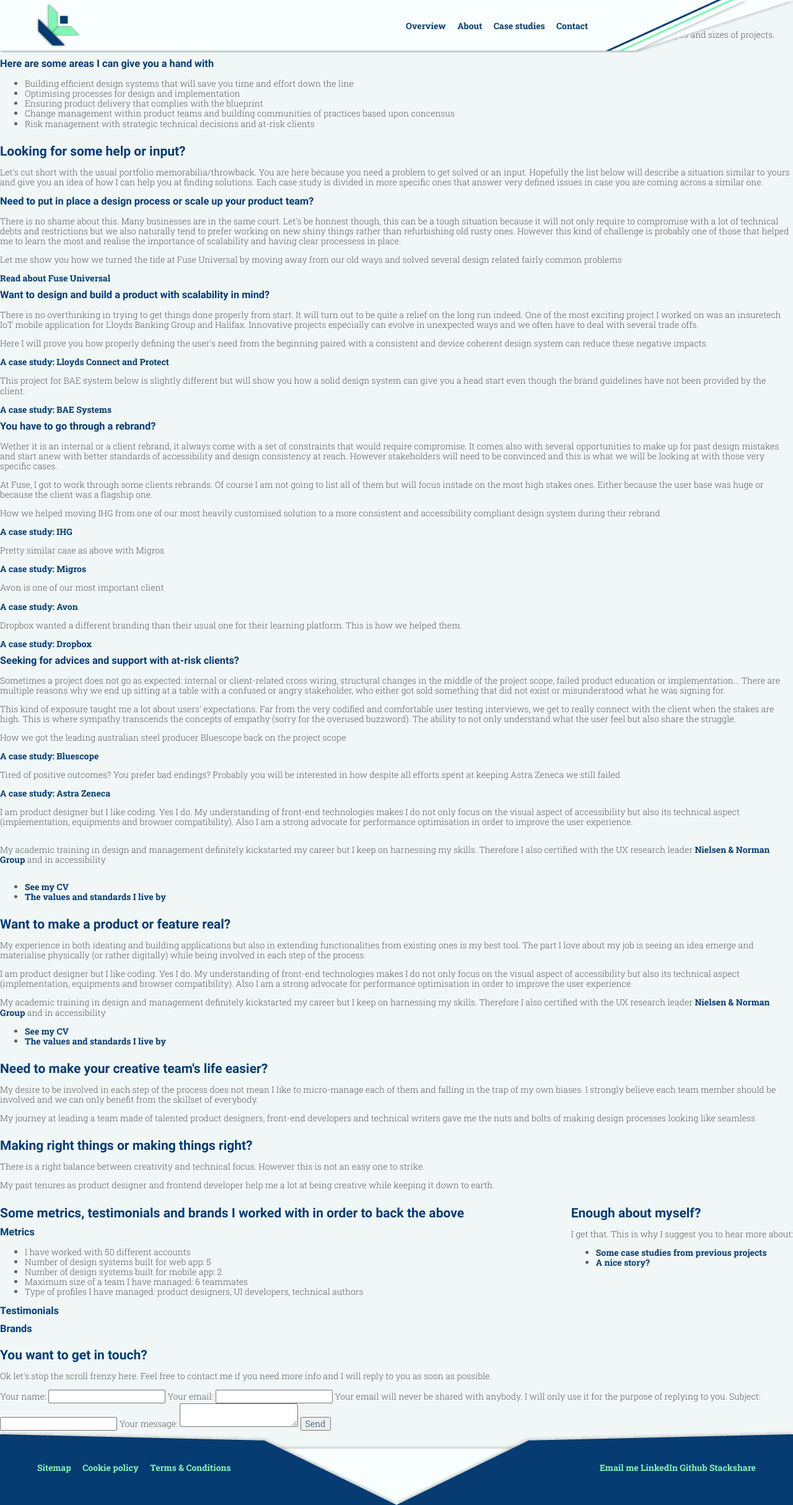
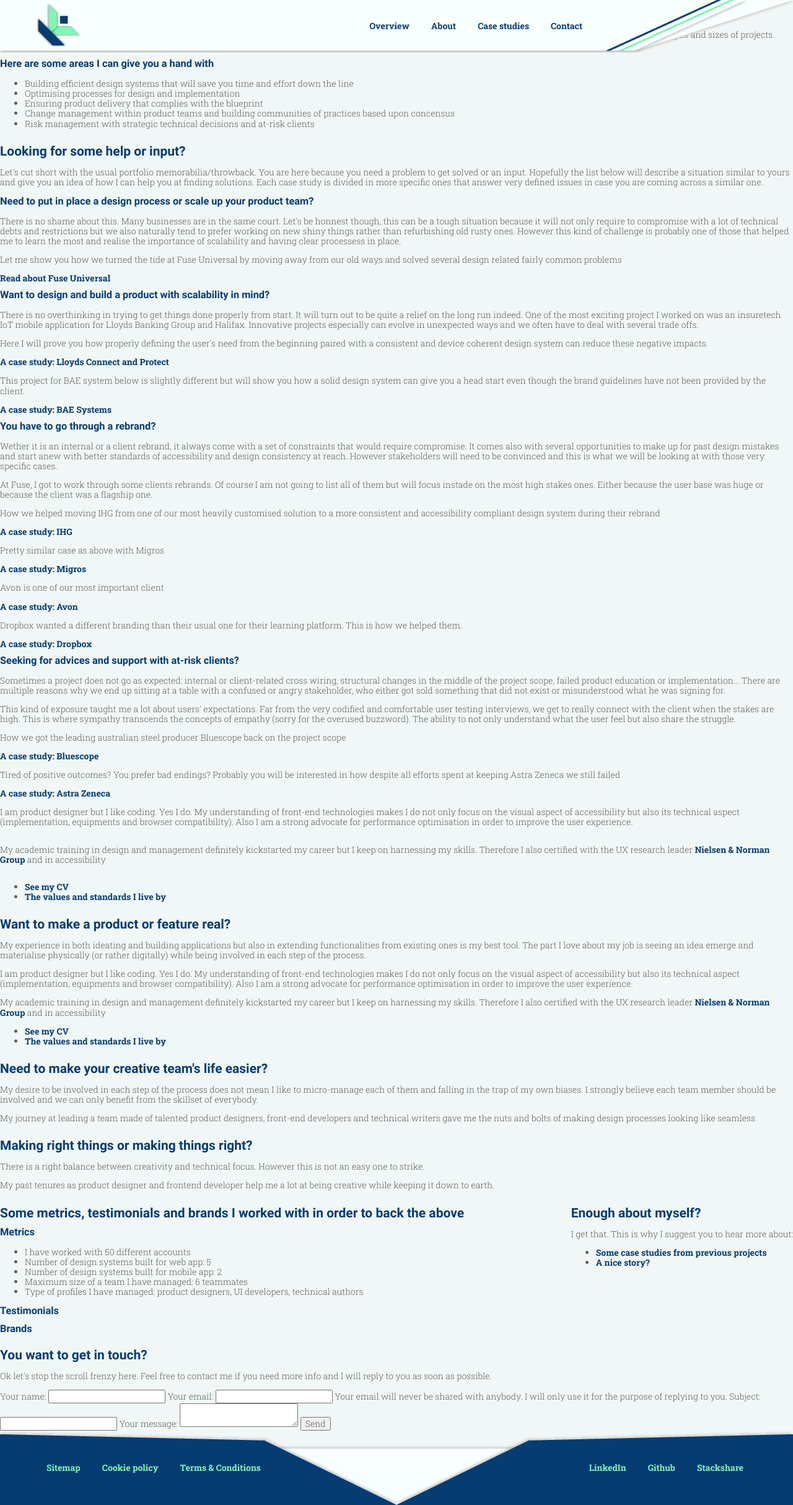
Before and after one commit to kevinliozon/portfolio-router, a plain HTML site: page index.html in a window 1280 px wide. Shown: the whole page at 62% size. Drawn offline with Linux system fonts and the light colour scheme.

Commit message:
Header simplification

```diff
--- a/css/styles.css
+++ b/css/styles.css
@@ -55,17 +55,19 @@
 
 .l-side {
   background-color: #f8fffe;
-  box-shadow: -2px 2px 5px #CCC;
-  flex-grow: 0;
-  flex-shrink: 0;
-  flex-basis: calc(100% - 80%); /* We separate for IE */
-  max-width: 20%; /* For IE */
+  box-shadow: -2px 2px 5px #ccc;
+  width: 20%;
+  position: fixed;
+  height: 100vh;
+  right: 0;
+  z-index: 0;
 }
 
 .c-side {
   padding: 12rem 1rem;
   position: fixed;
   width: 20%;
+  z-index: 2;
 }
 
 .c-side_section {
@@ -128,18 +130,14 @@
   position: relative; /* avoid side bar from overlaping */
 }
 
-.l-header-wrap {
-  /*filter: drop-shadow(0px 2px 5px #000);*/
+.l-header {
+  background-image: url(/assets/ui/header.png);
+  background-repeat: no-repeat;
+  background-size: 100% 100%;
+  padding: .5rem 25% .5rem 6rem;
   position: fixed;
   width: 100%;
-  background-image: url('/assets/ui/header.png');
-  background-repeat: no-repeat;
-  background-size: 100% 100%;
-}
-
-.l-header {
-  padding: 0.5rem 6rem;
-  width: 80%;
+  z-index: 1;
 }
 
 
@@ -169,6 +167,7 @@
   width: 7rem;
 }
 
-.nav__link {
-  padding-right: 15px;
+.c-nav__link {
+  display: inline-block;
+  margin-right: 2rem;
 }
--- a/css/themes.css
+++ b/css/themes.css
@@ -6,23 +6,58 @@
 input,
 select,
 textarea,
-button,
+button {
+  color: #5f5e5e;
+}
+
 a,
-a:visited {
+a:visited,
+a:focus,
+a:before {
   color: #063C72;
+  transition: all .1s ease-in;
 }
 
 a:hover {
   background-color: #063C72;
   color: #82F4B6;
+  padding: 0 5px;
+}
+
+.c-nav__link,
+.c-nav__link:hover,
+.c-nav__link:visited,
+.c-nav__link:focus {
+  color: #063C72;
+}
+
+.c-nav__link:before {
+  color: #82F4B6;
+  content: "\25FC";
+  opacity: 0;
+  text-shadow: -1px -1px 0px #063C72, 1px -1px 0px #063C72, -1px 1px 0px #063C72, 1px 1px 0px #063C72;
+}
+
+.l-footer__nav__link,
+.l-footer__nav__link:hover,
+.l-footer__nav__link:visited,
+.l-footer__nav__link:focus {
+  color: #82F4B6;
+}
+
+.c-nav__link:hover {
+  background-color: transparent;
+  padding: 0;
+}
+
+.c-nav__link:hover:before {
+  opacity: 1;
 }
 
 h1, h2, h3, h4, h5, h6 {
   color: #063C72;
 }
 
-.l-footer__nav a {
+.l-footer__nav__link {
   color: #82F4B6;
 }
-
-.l-footer__nav a:hover {}
--- a/index.html
+++ b/index.html
@@ -17,22 +17,20 @@
   </head>
 
   <body>
-    <div class="l-header-wrap">
     <header class="l-header">
       <h1 class="l-header__logo">
-          <a class="nav__link js-link--nav" href="#page=home" aria-label="Navigate to overview page" data-template="/pages/home" target="_top">
+        <a class="js-link--nav" href="#page=home" aria-label="Navigate to overview page" data-template="/pages/home" target="_top">
           <img src="assets/img/logo.png" alt="Kevin Liozon" class="l-header__logo__img">
         </a>
       </h1>
-        <nav id="header-nav" class="l-header__nav"></nav>
+      <nav id="header-nav" class="c-nav l-header__nav"></nav>
     </header>
-    </div>
 
     <div id="wrap" class="l-container"></div>
 
     <footer class="l-footer">
       <nav id="footer-nav" class="l-footer__nav"></nav>
-      <nav id="footer-nav-alt" class="l-footer__nav"></nav>
+      <nav id="footer-nav-alt" class="c-nav l-footer__nav"></nav>
     </footer>
 
     <!-- Global variables -->
--- a/scripts/global.js
+++ b/scripts/global.js
@@ -45,10 +45,6 @@
 
 /*** EXTERNAL LINKS ***/
 const externalPages = [{
-  name: 'Email me',
-  label: 'Open your email application to contact me via email',
-  href: 'mailto:kevinliozonpro@gmail.com'
-}, {
   name: 'LinkedIn',
   label: 'Open a new tab and see my profile on Linkedin',
   href: 'https://www.linkedin.com/in/kevin-liozon-39117bb3'
--- a/scripts/render-nav.module.js
+++ b/scripts/render-nav.module.js
@@ -9,7 +9,7 @@
     for (let page of pages) {
       if (page.isMain) {
         wrapHeaderNav.innerHTML += '<a\
-        class="nav__link js-link--nav"\
+        class="c-nav__link l-header__nav__link js-link--nav"\
         href="'+page.href+'"\
         aria-label="'+page.label+'"\
         data-template="'+page.templatePath+'"\
@@ -18,7 +18,7 @@
         </a>';
       } else {
         wrapFooterNav.innerHTML += '<a\
-        class="nav__link js-link--nav"\
+        class="c-nav__link l-footer__nav__link js-link--nav"\
         href="'+page.href+'"\
         aria-label="'+page.label+'"\
         data-template="'+page.templatePath+'"\
@@ -37,7 +37,7 @@
   function _buildNavAlt() {
     for (let externalPage of externalPages) {
       wrapFooterNavAlt.innerHTML += '<a\
-      class="nav__link--external"\
+      class="c-nav__link l-footer__nav__link"\
       href="'+externalPage.href+'"\
       aria-label="'+externalPage.label+'"\
       data-template="'+externalPage.templatePath+'"\
@@ -55,7 +55,7 @@
   function _buildNavProject(el) {
     for (let projectFragment of projectFragments) {
       el.innerHTML += '<div>\
-      <a class="js-link--hash"\
+      <a class="c-nav__link js-link--hash"\
       href="'+projectFragment.href+'"\
       aria-label="'+projectFragment.label+'"\
       data-hash="'+projectFragment.hash+'">\
```
Also changed, not shown: css/styles.min.css, css/themes.min.css, scripts/global.min.js, scripts/render-nav.module.min.js. Lines whose indentation alone changed are shown as unchanged.
